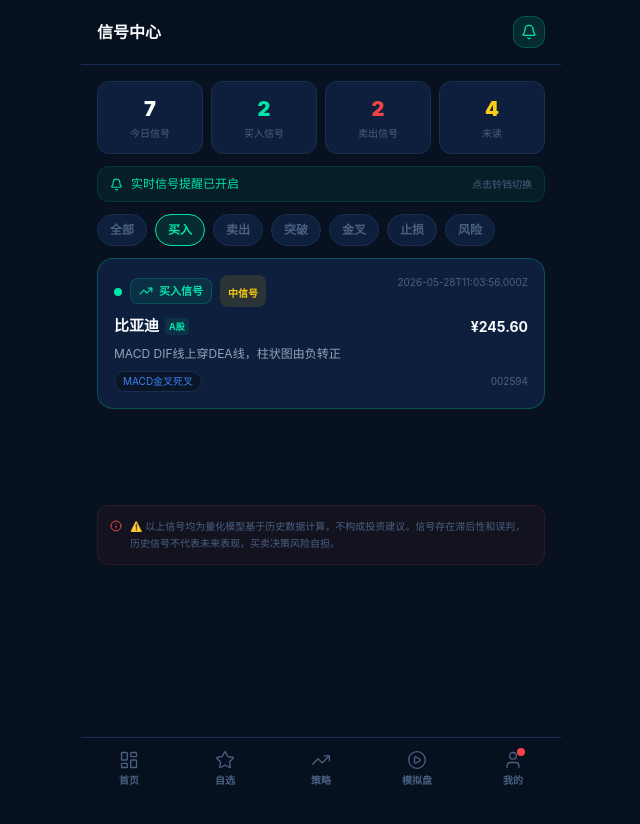
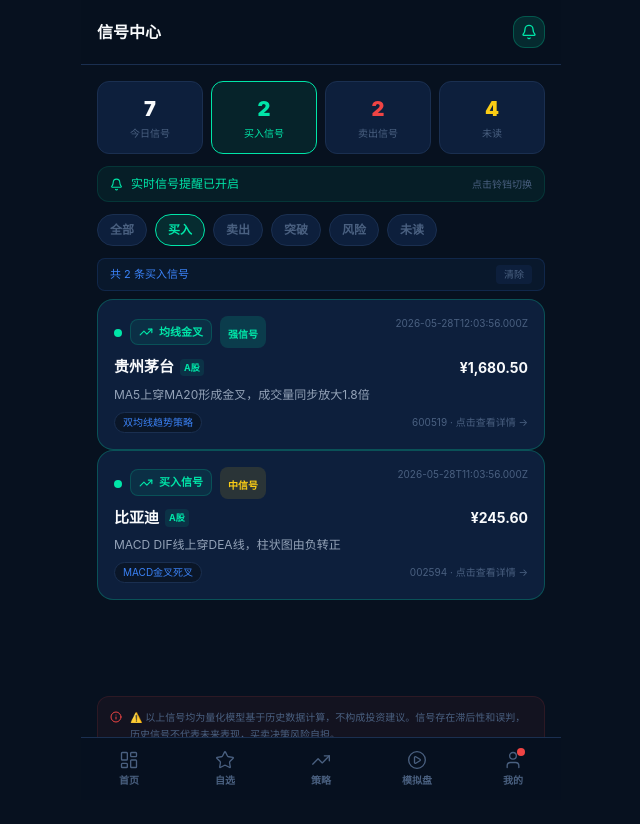
Before and after one commit to can15856994729-bot/quant-planet, a Next.js app: page /signals in a window 1280 px wide. Both pictures are taken after a click on the button "买入". Shown: the top 824 px of the page, without its empty margins (319-959 px from the left). Built offline with nearby package versions, Linux system fonts and the light colour scheme; no server answers.

Commit message:
fix: signal stat cards filter + signal cards navigate to stock page

```diff
--- a/app/signals/page.tsx
+++ b/app/signals/page.tsx
@@ -1,58 +1,77 @@
 "use client";
 import { useState, useEffect } from "react";
+import Link from "next/link";
 import { Bell, BellOff, Info, TrendingUp, TrendingDown, Zap, Shield, Activity } from "lucide-react";
 import PageHeader from "@/components/layout/PageHeader";
 import { MOCK_SIGNALS } from "@/lib/mock-data";
-import { signalTypeLabel, signalTypeColor, marketColor, formatMarket, pnlColor, formatPrice, marketToCurrency } from "@/lib/utils";
+import { signalTypeLabel, signalTypeColor, marketColor, formatMarket, formatPrice, marketToCurrency } from "@/lib/utils";
 import { useWatchlistQuotes } from "@/lib/useMarketData";
 import { getReadSet, persistRead } from "@/lib/readSignals";
 import type { SignalType } from "@/types";
 
-const FILTER_TABS: (SignalType | "全部")[] = ["全部", "BUY", "SELL", "BREAKOUT", "GOLDEN_CROSS", "STOP_LOSS", "HIGH_RISK"];
+// ── 扩展 filter 类型，支持买入类/卖出类/未读 聚合筛选 ──
+type FilterKey = SignalType | "全部" | "未读" | "BUY_GROUP" | "SELL_GROUP";
 
-const FILTER_LABELS: Record<string, string> = {
-  "全部": "全部", "BUY": "买入", "SELL": "卖出",
-  "BREAKOUT": "突破", "GOLDEN_CROSS": "金叉",
-  "STOP_LOSS": "止损", "HIGH_RISK": "风险",
-};
+const FILTER_TABS: Array<{ key: FilterKey; label: string; color: string }> = [
+  { key: "全部",       label: "全部", color: "#00E5A8" },
+  { key: "BUY_GROUP", label: "买入", color: "#00E5A8" },
+  { key: "SELL_GROUP",label: "卖出", color: "#EF4444" },
+  { key: "BREAKOUT",  label: "突破", color: "#3B82F6" },
+  { key: "HIGH_RISK", label: "风险", color: "#EF4444" },
+  { key: "未读",      label: "未读", color: "#FACC15" },
+];
+
+function getFiltered(signals: typeof MOCK_SIGNALS, filter: FilterKey, readSet: Set<string>) {
+  if (filter === "全部")       return signals;
+  if (filter === "未读")       return signals.filter((s) => !s.read && !readSet.has(s.id));
+  if (filter === "BUY_GROUP")  return signals.filter((s) => s.type === "BUY" || s.type === "GOLDEN_CROSS");
+  if (filter === "SELL_GROUP") return signals.filter((s) => s.type === "SELL" || s.type === "STOP_LOSS");
+  return signals.filter((s) => s.type === filter);
+}
 
 function SignalIcon({ type }: { type: SignalType }) {
   if (type === "BUY" || type === "GOLDEN_CROSS") return <TrendingUp size={14} />;
-  if (type === "SELL" || type === "STOP_LOSS") return <TrendingDown size={14} />;
-  if (type === "BREAKOUT") return <Zap size={14} />;
+  if (type === "SELL" || type === "STOP_LOSS")   return <TrendingDown size={14} />;
+  if (type === "BREAKOUT")  return <Zap size={14} />;
   if (type === "HIGH_RISK") return <Shield size={14} />;
   return <Activity size={14} />;
 }
 
-// 所有信号涉及的去重 symbol 列表
 const SIGNAL_SYMBOLS = [...new Set(MOCK_SIGNALS.map((s) => s.symbol))];
 
 export default function SignalsPage() {
-  const [filter, setFilter] = useState<SignalType | "全部">("全部");
+  const [filter, setFilter]     = useState<FilterKey>("全部");
   const [notifyOn, setNotifyOn] = useState(true);
-  const [readSet, setReadSet] = useState<Set<string>>(new Set());
+  const [readSet, setReadSet]   = useState<Set<string>>(new Set());
 
-  // 初始化时从 localStorage 读取已读记录
-  useEffect(() => {
-    setReadSet(getReadSet());
-  }, []);
+  useEffect(() => { setReadSet(getReadSet()); }, []);
 
   const { quotes } = useWatchlistQuotes(SIGNAL_SYMBOLS);
 
-  const filtered = filter === "全部" ? MOCK_SIGNALS : MOCK_SIGNALS.filter((s) => s.type === filter);
+  const buyCount    = MOCK_SIGNALS.filter((s) => s.type === "BUY" || s.type === "GOLDEN_CROSS").length;
+  const sellCount   = MOCK_SIGNALS.filter((s) => s.type === "SELL" || s.type === "STOP_LOSS").length;
   const unreadCount = MOCK_SIGNALS.filter((s) => !s.read && !readSet.has(s.id)).length;
+  const filtered    = getFiltered(MOCK_SIGNALS, filter, readSet);
 
   function markRead(id: string) {
     setReadSet((prev) => new Set([...prev, id]));
-    persistRead(id); // 持久化到 localStorage，首页铃铛同步更新
+    persistRead(id);
   }
 
   const strengthBg: Record<string, string> = {
-    "强": "rgba(0,229,168,0.15)", "中": "rgba(250,204,21,0.12)", "弱": "rgba(148,163,184,0.1)"
+    "强": "rgba(0,229,168,0.15)", "中": "rgba(250,204,21,0.12)", "弱": "rgba(148,163,184,0.1)",
   };
   const strengthColor: Record<string, string> = {
-    "强": "#00E5A8", "中": "#FACC15", "弱": "#94A3B8"
+    "强": "#00E5A8", "中": "#FACC15", "弱": "#94A3B8",
   };
+
+  // 统计卡配置：点击直接设置对应筛选
+  const statCards = [
+    { label: "今日信号", value: MOCK_SIGNALS.length, color: "#F8FAFC", filter: "全部"      as FilterKey },
+    { label: "买入信号", value: buyCount,             color: "#00E5A8", filter: "BUY_GROUP" as FilterKey },
+    { label: "卖出信号", value: sellCount,            color: "#EF4444", filter: "SELL_GROUP"as FilterKey },
+    { label: "未读",     value: unreadCount,          color: "#FACC15", filter: "未读"      as FilterKey },
+  ];
 
   return (
     <div style={{ background: "#07111F", minHeight: "100vh" }}>
@@ -71,22 +90,26 @@ export default function SignalsPage() {
         }
       />
 
-      {/* 信号统计 */}
+      {/* 统计卡 — 点击触发对应筛选 */}
       <div className="grid grid-cols-4 gap-2 px-4 pt-4">
-        {[
-          { label: "今日信号", value: MOCK_SIGNALS.length, color: "#F8FAFC" },
-          { label: "买入信号", value: MOCK_SIGNALS.filter((s) => s.type === "BUY" || s.type === "GOLDEN_CROSS").length, color: "#00E5A8" },
-          { label: "卖出信号", value: MOCK_SIGNALS.filter((s) => s.type === "SELL" || s.type === "STOP_LOSS").length, color: "#EF4444" },
-          { label: "未读",     value: unreadCount, color: "#FACC15" },
-        ].map(({ label, value, color }) => (
-          <div key={label} className="p-3 rounded-xl text-center" style={{ background: "#0d1f3c", border: "1px solid #1a2f50" }}>
+        {statCards.map(({ label, value, color, filter: f }) => {
+          const isActive = filter === f;
+          return (
+            <button key={label}
+              onClick={() => setFilter(f)}
+              className="p-3 rounded-xl text-center active:opacity-70 transition-opacity"
+              style={{
+                background: isActive ? `${color}15` : "#0d1f3c",
+                border: `1px solid ${isActive ? color : "#1a2f50"}`,
+              }}>
               <p className="font-black text-[20px] num" style={{ color }}>{value}</p>
-            <p className="text-[10px] mt-0.5" style={{ color: "#4a6080" }}>{label}</p>
-          </div>
-        ))}
+              <p className="text-[10px] mt-0.5" style={{ color: isActive ? color : "#4a6080" }}>{label}</p>
+            </button>
+          );
+        })}
       </div>
 
-      {/* 提醒开关状态 */}
+      {/* 提醒开关 */}
       <div className="mx-4 mt-3 px-3 py-2 rounded-xl flex items-center justify-between"
         style={{ background: notifyOn ? "rgba(0,229,168,0.06)" : "#0a1628", border: `1px solid ${notifyOn ? "rgba(0,229,168,0.12)" : "#1a2f50"}` }}>
         <div className="flex items-center gap-2">
@@ -98,50 +121,73 @@ export default function SignalsPage() {
         <span className="text-[10px]" style={{ color: "#4a6080" }}>点击铃铛切换</span>
       </div>
 
-      {/* 筛选 */}
+      {/* 筛选 tab */}
       <div className="flex gap-2 px-4 py-3 overflow-x-auto">
-        {FILTER_TABS.map((t) => {
-          const isActive = filter === t;
-          const c = t === "全部" ? "#00E5A8" : signalTypeColor(t as SignalType);
+        {FILTER_TABS.map(({ key, label, color }) => {
+          const isActive = filter === key;
           return (
-            <button key={t} onClick={() => setFilter(t)}
+            <button key={key} onClick={() => setFilter(key)}
               className="flex-shrink-0 px-3 py-1.5 rounded-full text-[12px] font-semibold"
               style={{
-                background: isActive ? `${c}20` : "#0d1f3c",
-                color: isActive ? c : "#4a6080",
-                border: `1px solid ${isActive ? c : "#1a2f50"}`,
+                background: isActive ? `${color}20` : "#0d1f3c",
+                color:      isActive ? color : "#4a6080",
+                border:     `1px solid ${isActive ? color : "#1a2f50"}`,
               }}>
-              {FILTER_LABELS[t]}
+              {label}
             </button>
           );
         })}
       </div>
 
-      {/* 信号列表 */}
+      {/* 当前筛选结果提示 */}
+      {filter !== "全部" && (
+        <div className="mx-4 mb-2 px-3 py-1.5 rounded-lg flex items-center justify-between"
+          style={{ background: "rgba(59,130,246,0.06)", border: "1px solid rgba(59,130,246,0.15)" }}>
+          <span className="text-[11px]" style={{ color: "#3B82F6" }}>
+            共 {filtered.length} 条{FILTER_TABS.find(t => t.key === filter)?.label}信号
+          </span>
+          <button onClick={() => setFilter("全部")}
+            className="text-[10px] px-2 py-0.5 rounded"
+            style={{ color: "#4a6080", background: "#0d1f3c" }}>
+            清除
+          </button>
+        </div>
+      )}
+
+      {/* 信号列表 — 点击跳转股票详情页 */}
       <div className="px-4 space-y-3 pb-24">
+        {filtered.length === 0 && (
+          <div className="text-center py-16">
+            <Activity size={40} color="#1a2f50" className="mx-auto mb-3" />
+            <p className="font-semibold" style={{ color: "#4a6080" }}>暂无相关信号</p>
+          </div>
+        )}
         {filtered.map((sig) => {
           const isRead = sig.read || readSet.has(sig.id);
           const c = signalTypeColor(sig.type);
           return (
-            <div key={sig.id}
-              className="p-4 rounded-2xl"
+            <Link
+              key={sig.id}
+              href={`/stock/${sig.symbol}`}
+              onClick={() => markRead(sig.id)}
+            >
+              <div
+                className="p-4 rounded-2xl active:opacity-80 transition-opacity"
                 style={{
                   background: isRead ? "#0a1628" : "#0d1f3c",
                   border: `1px solid ${isRead ? "#1a2f50" : c + "40"}`,
                   opacity: isRead ? 0.75 : 1,
                 }}
-              onClick={() => markRead(sig.id)}>
+              >
                 <div className="flex items-start justify-between mb-2">
                   <div className="flex items-center gap-2">
-                  {/* 未读圆点 */}
                     {!isRead && <div className="w-2 h-2 rounded-full flex-shrink-0 mt-0.5" style={{ background: c }} />}
                     <div className="flex items-center gap-1.5 px-2 py-1 rounded-lg"
                       style={{ background: `${c}15`, border: `1px solid ${c}30` }}>
                       <span style={{ color: c }}><SignalIcon type={sig.type} /></span>
                       <span className="font-bold text-[11px]" style={{ color: c }}>{signalTypeLabel(sig.type)}</span>
                     </div>
-                  <div className="px-2 py-1 rounded-lg"
-                    style={{ background: strengthBg[sig.strength] }}>
+                    <div className="px-2 py-1 rounded-lg" style={{ background: strengthBg[sig.strength] }}>
                       <span className="font-bold text-[10px]" style={{ color: strengthColor[sig.strength] }}>
                         {sig.strength}信号
                       </span>
@@ -158,9 +204,15 @@ export default function SignalsPage() {
                       {formatMarket(sig.market)}
                     </span>
                   </div>
-                <span className="font-bold text-[14px] num" style={{ color: "#F8FAFC" }}>
+                  <div className="text-right">
+                    <p className="font-bold text-[14px] num" style={{ color: "#F8FAFC" }}>
                       {formatPrice(quotes[sig.symbol]?.price ?? sig.price, marketToCurrency(sig.market))}
-                </span>
+                    </p>
+                    {quotes[sig.symbol] && (
+                      <span className="text-[8px] px-1 py-0.5 rounded font-bold"
+                        style={{ background: "rgba(0,229,168,0.12)", color: "#00E5A8" }}>实时</span>
+                    )}
+                  </div>
                 </div>
 
                 <p className="text-[12px] leading-[1.6]" style={{ color: "#94A3B8" }}>{sig.reason}</p>
@@ -170,9 +222,12 @@ export default function SignalsPage() {
                     style={{ background: "#0a1628", color: "#3B82F6", border: "1px solid #1a2f50" }}>
                     {sig.strategy}
                   </span>
-                <span className="text-[10px]" style={{ color: "#4a6080" }}>{sig.symbol}</span>
+                  <span className="text-[10px]" style={{ color: "#4a6080" }}>
+                    {sig.symbol} · 点击查看详情 →
+                  </span>
                 </div>
               </div>
+            </Link>
           );
         })}
       </div>
```
Also changed, not shown: components/ui/HomeSignals.tsx (+6 -3 lines). Lines whose indentation alone changed are shown as unchanged.
